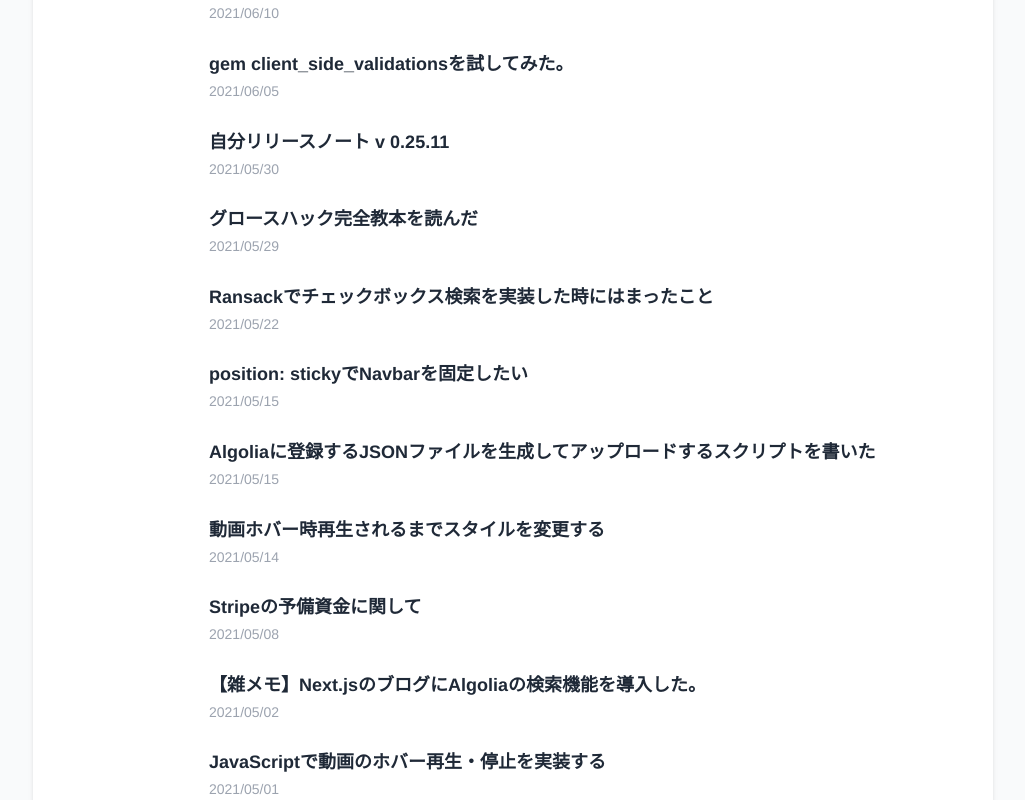
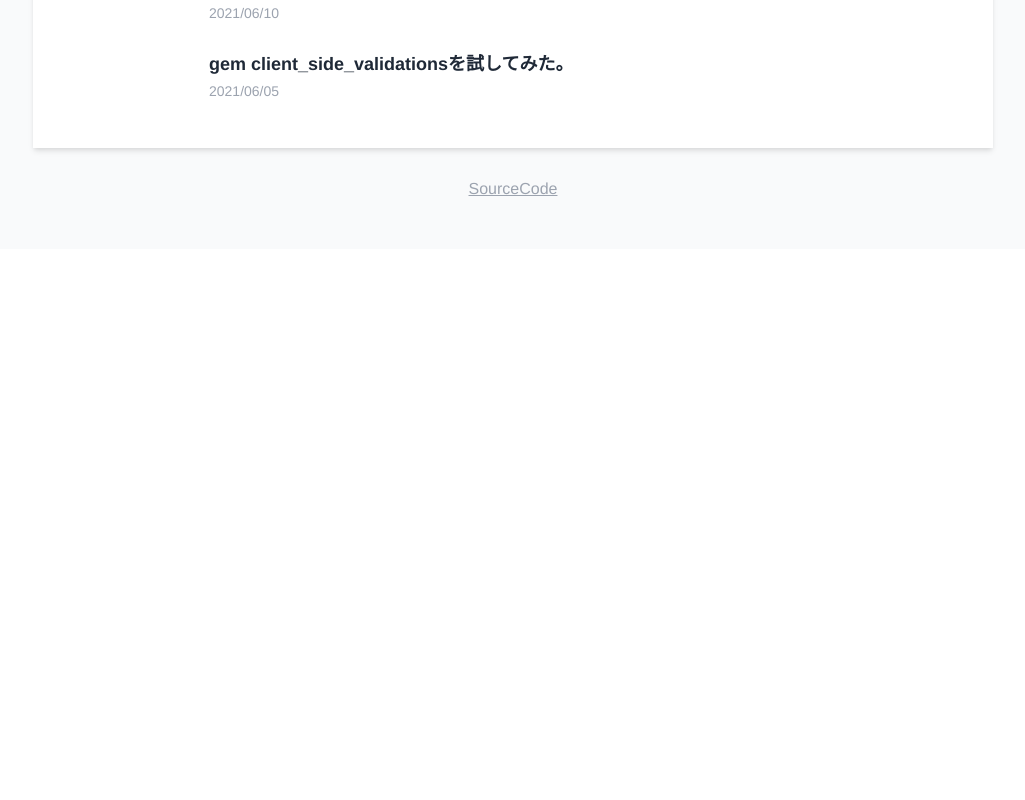
Before and after one commit to kenzo-tanaka/nextJsBlog, a Next.js app: page / in a window 1280 px wide. Shown: the part 940-1740 px from the top of the page, without its empty margins (127-1152 px from the left). After the commit the page ends 1189 px from the top, so only its background shows below. Built offline with nearby package versions, Linux system fonts and the light colour scheme; no server answers.

Commit message:
fix: Display only 10 posts in index page.

```diff
--- a/pages/index.tsx
+++ b/pages/index.tsx
@@ -20,11 +20,12 @@ type Props = {
 };
 
 const Home: NextPage<Props> = ({ allPostsData }) => {
+  const posts = allPostsData.slice(0, config.postsNumPerPage);
   return (
     <Layout home>
       <PageSEO title={config.siteMeta.title} />
       <div className="p-5">
-        <PostsContainer posts={allPostsData} />
+        <PostsContainer posts={posts} />
       </div>
     </Layout>
   );
--- a/site.config.ts
+++ b/site.config.ts
@@ -21,4 +21,5 @@ export const config = {
     { slug: "/zenn", name: "Zenn" },
     { slug: "/qiita", name: "Qiita" },
   ],
+  postsNumPerPage: 10
 };
```
